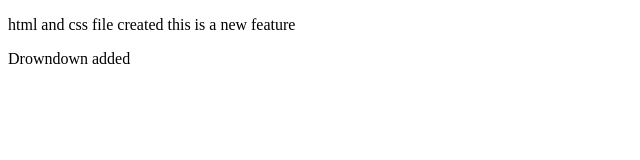
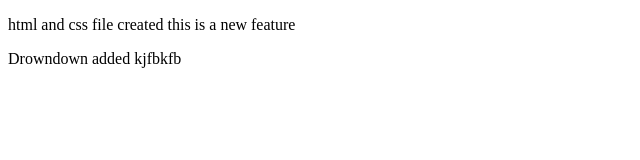
Before and after one commit to tusharpimpalshende/localrepo, a plain HTML site: page index.html in a window 1280 px wide. Shown: the full height of the page, 0-640 px from the left. Drawn offline with Linux system fonts and the light colour scheme.

Commit message:
2nd conflict

```diff
--- a/index.html
+++ b/index.html
@@ -13,7 +13,7 @@
     </p>
 
     <dropdown>
-        Drowndown added
+        Drowndown added kjfbkfb
     </dropdown>
 </body>
 </html>
```
